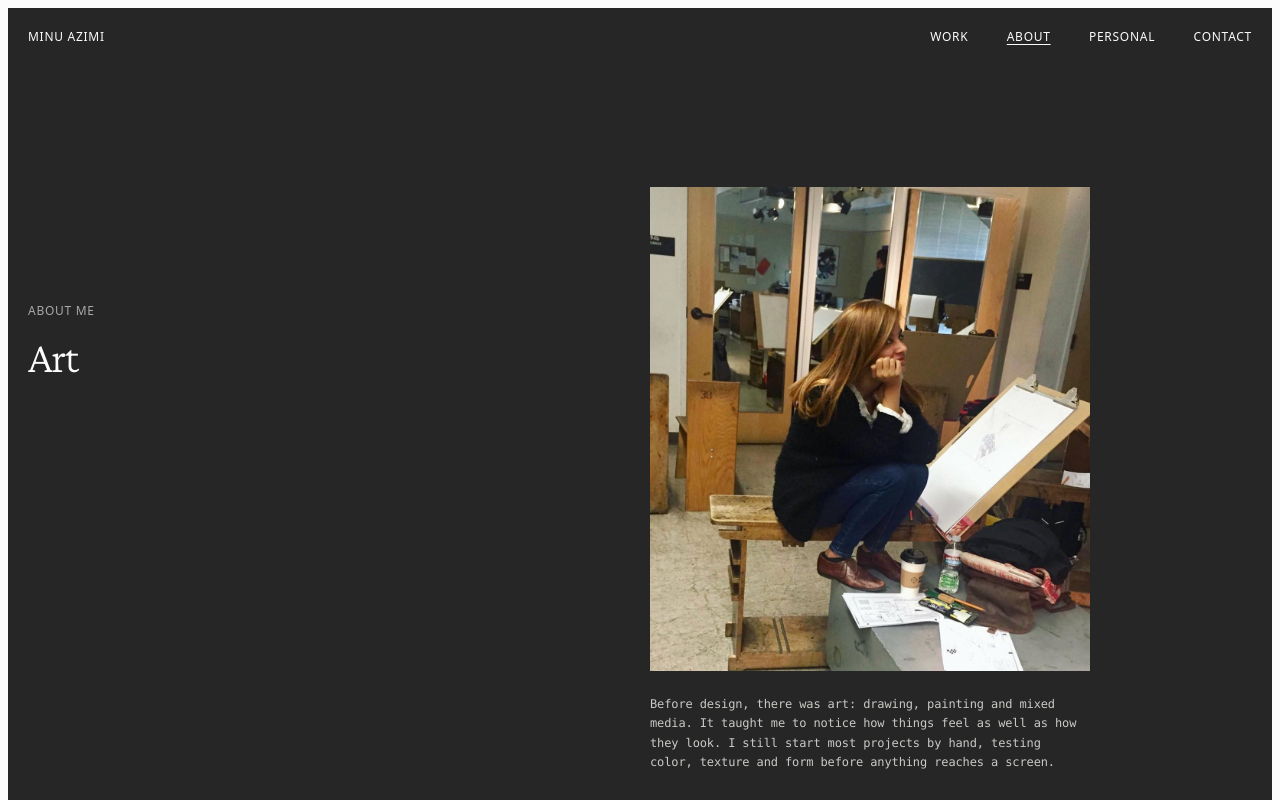
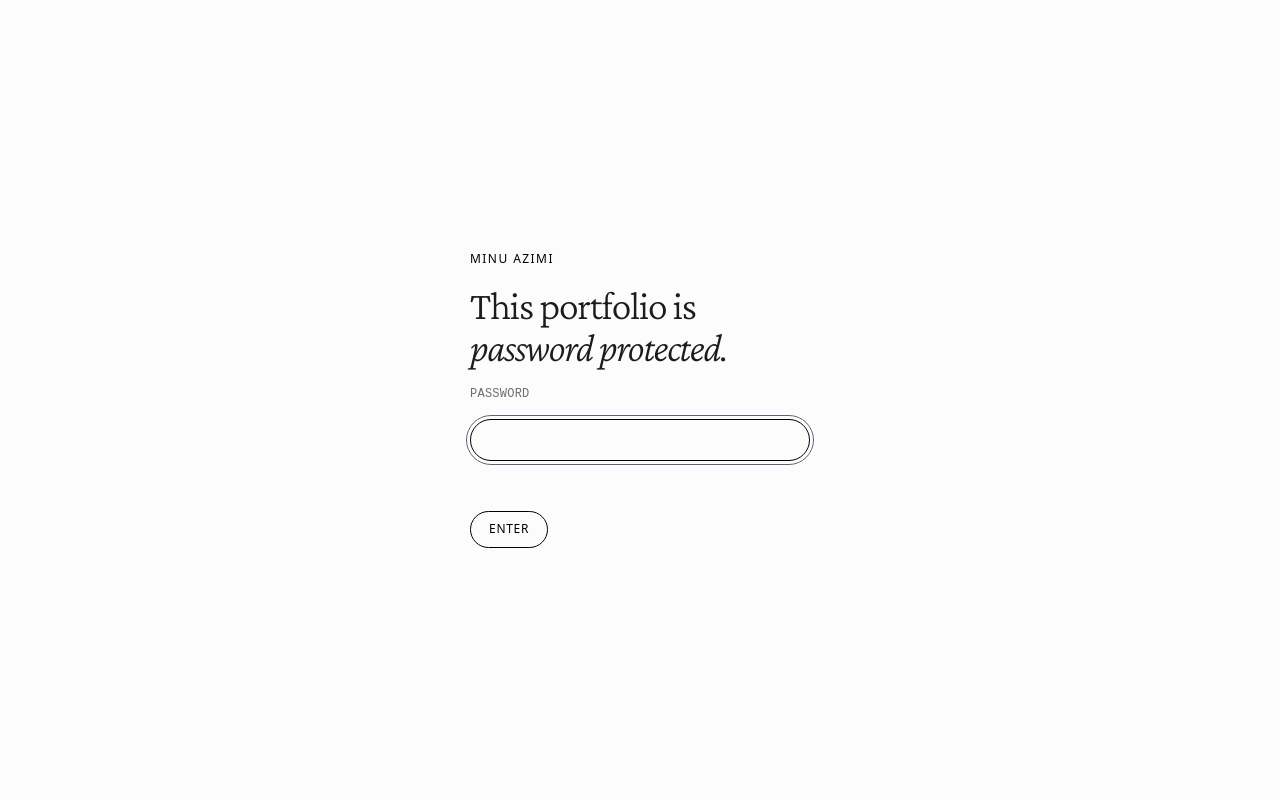
Before and after one commit to MinuAzimi/minu-portfolio, a plain HTML site: page about.html in a window 1280 px wide. Shown: the top 800 px of the page. Drawn offline with nearby package versions, Linux system fonts and the light colour scheme; a web font is replaced by a local one.

Commit message:
Add files via upload
Added password protection.

```diff
--- a/about.html
+++ b/about.html
@@ -2,6 +2,7 @@
 <html lang="en">
 <head>
 <meta charset="utf-8">
+<script src="gate.js"></script>
 <meta name="viewport" content="width=device-width, initial-scale=1, viewport-fit=cover">
 <title>About — Minu Azimi</title>
 <meta name="claude:viewport-fit-sides" content="cover">
--- /dev/null
+++ b/gate.js
@@ -0,0 +1,83 @@
+/* Password gate for the whole site.
+   Note: this is a client-side gate. It keeps casual visitors out, but the files themselves
+   are still publicly reachable by anyone who knows their direct URLs. */
+(function () {
+  var HASH = '9e498c76bc8b4f678fee731b12bbb38eb652f2b2e2c04b4bf56b8af5c4acfb32'; // SHA-256 of the password
+  var KEY = 'minu-site-unlocked';
+  var root = document.documentElement;
+  var unlocked = false;
+  try { unlocked = localStorage.getItem(KEY) === HASH; } catch (e) {}
+  if (unlocked) return;
+
+  root.classList.add('gate-locked');
+  var css = document.createElement('style');
+  css.textContent =
+    'html.gate-locked body > *:not(.gate){display:none!important}' +
+    'html.gate-locked body{background:#fcfcfc}' +
+    '.gate{position:fixed;inset:0;display:flex;align-items:center;justify-content:center;padding:24px;background:#fcfcfc;z-index:9999}' +
+    '.gate form{width:100%;max-width:340px;display:flex;flex-direction:column;gap:18px}' +
+    '.gate .k{font:12px/1.2 ui-sans-serif,system-ui,-apple-system,"Segoe UI",sans-serif;text-transform:uppercase;letter-spacing:.12em;color:#000}' +
+    '.gate h1{margin:0;font-family:"Crimson Pro",Georgia,serif;font-weight:300;font-size:40px;line-height:1.05;letter-spacing:-.03em;color:#1c1c1c}' +
+    '.gate h1 em{font-style:italic}' +
+    '.gate label{font:12px/1.2 "Azeret Mono",ui-monospace,monospace;text-transform:uppercase;letter-spacing:.02em;color:#6f6f6f}' +
+    '.gate input{font:14px "Azeret Mono",ui-monospace,monospace;padding:12px 18px;border:1px solid #000;border-radius:200px;background:transparent;color:#000;outline:none}' +
+    '.gate input:focus-visible{outline:1px solid #6c5f7d;outline-offset:3px}' +
+    '.gate button{align-self:flex-start;font:12px/1.2 ui-sans-serif,system-ui,-apple-system,"Segoe UI",sans-serif;text-transform:uppercase;letter-spacing:.06em;padding:10px 18px;border:1px solid #000;border-radius:200px;background:transparent;color:#000;cursor:pointer}' +
+    '.gate button:hover{background:#000;color:#fcfcfc}' +
+    '.gate .err{min-height:1.2em;font:12px "Azeret Mono",ui-monospace,monospace;color:#6c5f7d}';
+  document.head.appendChild(css);
+
+  // Small SHA-256 so the check works everywhere (including pages opened from disk)
+  function sha256(ascii) {
+    function r(v, a) { return (v >>> a) | (v << (32 - a)); }
+    var mp = Math.pow, max = mp(2, 32), res = '', words = [], bl = ascii.length * 8, h = [], k = [], pc = 0, isC = {};
+    for (var c = 2; pc < 64; c++) { if (!isC[c]) { for (var i = 0; i < 313; i += c) isC[i] = c; h[pc] = (mp(c, .5) * max) | 0; k[pc++] = (mp(c, 1 / 3) * max) | 0; } }
+    h = h.slice(0, 8);
+    ascii = unescape(encodeURIComponent(ascii)); bl = ascii.length * 8;
+    ascii += '\x80'; while (ascii.length % 64 - 56) ascii += '\x00';
+    for (i = 0; i < ascii.length; i++) words[i >> 2] |= ascii.charCodeAt(i) << ((3 - i) % 4) * 8;
+    words[words.length] = ((bl / max) | 0); words[words.length] = bl;
+    for (var j = 0; j < words.length;) {
+      var w = words.slice(j, j += 16), oh = h; h = h.slice(0, 8);
+      for (i = 0; i < 64; i++) {
+        var w15 = w[i - 15], w2 = w[i - 2], a = h[0], e = h[4];
+        var t1 = h[7] + (r(e, 6) ^ r(e, 11) ^ r(e, 25)) + ((e & h[5]) ^ (~e & h[6])) + k[i] +
+          (w[i] = i < 16 ? w[i] : (w[i - 16] + (r(w15, 7) ^ r(w15, 18) ^ (w15 >>> 3)) + w[i - 7] + (r(w2, 17) ^ r(w2, 19) ^ (w2 >>> 10))) | 0);
+        var t2 = (r(a, 2) ^ r(a, 13) ^ r(a, 22)) + ((a & h[1]) ^ (a & h[2]) ^ (h[1] & h[2]));
+        h = [(t1 + t2) | 0].concat(h); h[4] = (h[4] + t1) | 0;
+      }
+      for (i = 0; i < 8; i++) h[i] = (h[i] + oh[i]) | 0;
+    }
+    for (i = 0; i < 8; i++) for (j = 3; j + 1; j--) { var b = (h[i] >> (j * 8)) & 255; res += (b < 16 ? '0' : '') + b.toString(16); }
+    return res;
+  }
+
+  function build() {
+    var gate = document.createElement('div');
+    gate.className = 'gate';
+    gate.innerHTML =
+      '<form autocomplete="off">' +
+      '<span class="k">Minu Azimi</span>' +
+      '<h1>This portfolio is <em>password protected.</em></h1>' +
+      '<label for="gate-pw">Password</label>' +
+      '<input id="gate-pw" type="password" autocomplete="current-password" autofocus>' +
+      '<span class="err" aria-live="polite"></span>' +
+      '<button type="submit">Enter</button>' +
+      '</form>';
+    document.body.appendChild(gate);
+    var form = gate.querySelector('form'), input = gate.querySelector('input'), err = gate.querySelector('.err');
+    form.addEventListener('submit', function (e) {
+      e.preventDefault();
+      if (sha256(input.value) === HASH) {
+        try { localStorage.setItem(KEY, HASH); } catch (x) {}
+        root.classList.remove('gate-locked');
+        gate.remove();
+      } else {
+        err.textContent = 'That password is incorrect. Try again.';
+        input.select();
+      }
+    });
+    input.focus();
+  }
+  if (document.body) build(); else document.addEventListener('DOMContentLoaded', build);
+})();
```
Also changed, not shown: chargenet.html (+1 -0 lines), contact.html (+1 -0 lines), index.html (+1 -0 lines), kooch.html (+1 -0 lines), personal.html (+1 -0 lines), work.html (+1 -0 lines), 1 other file.
